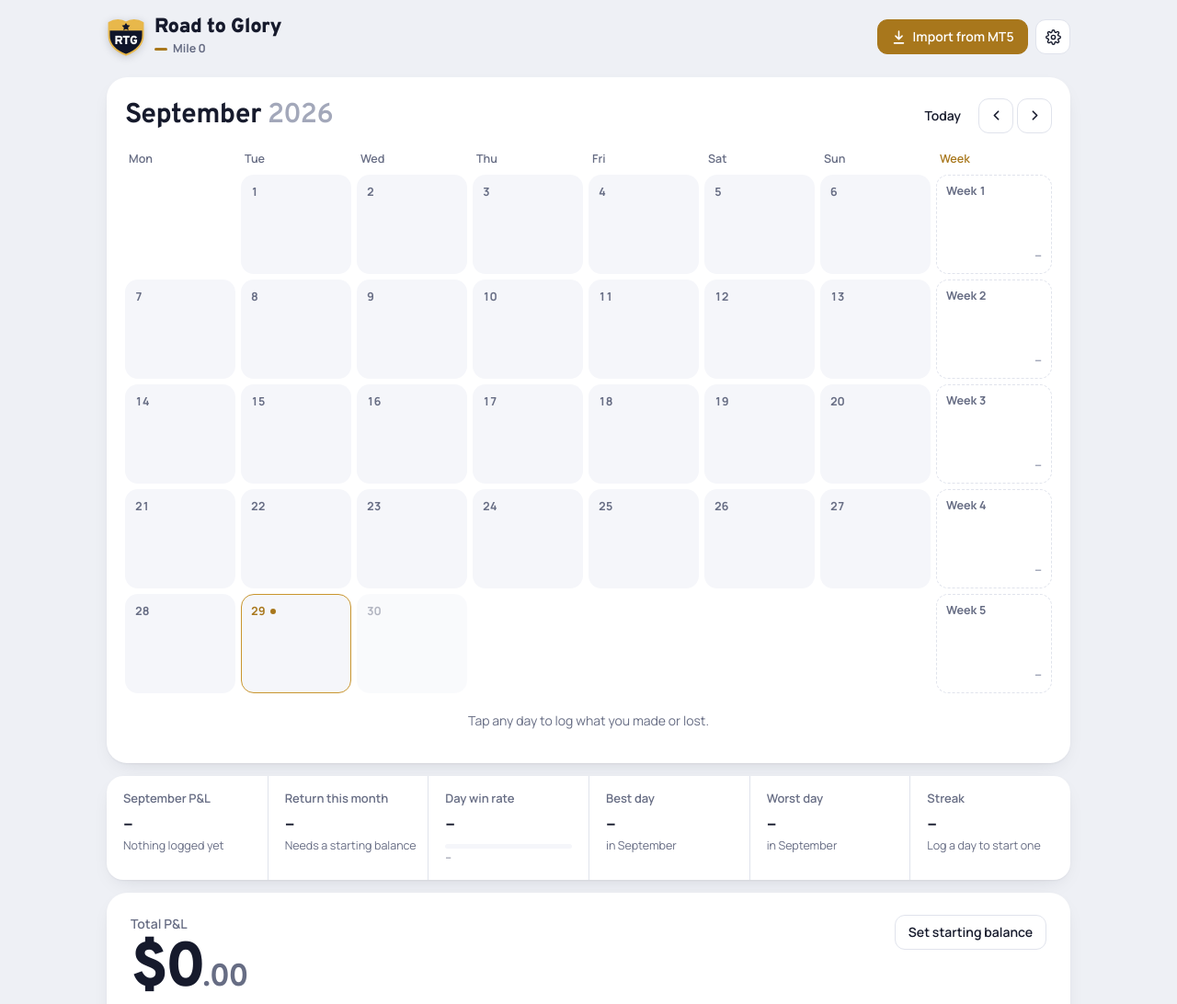
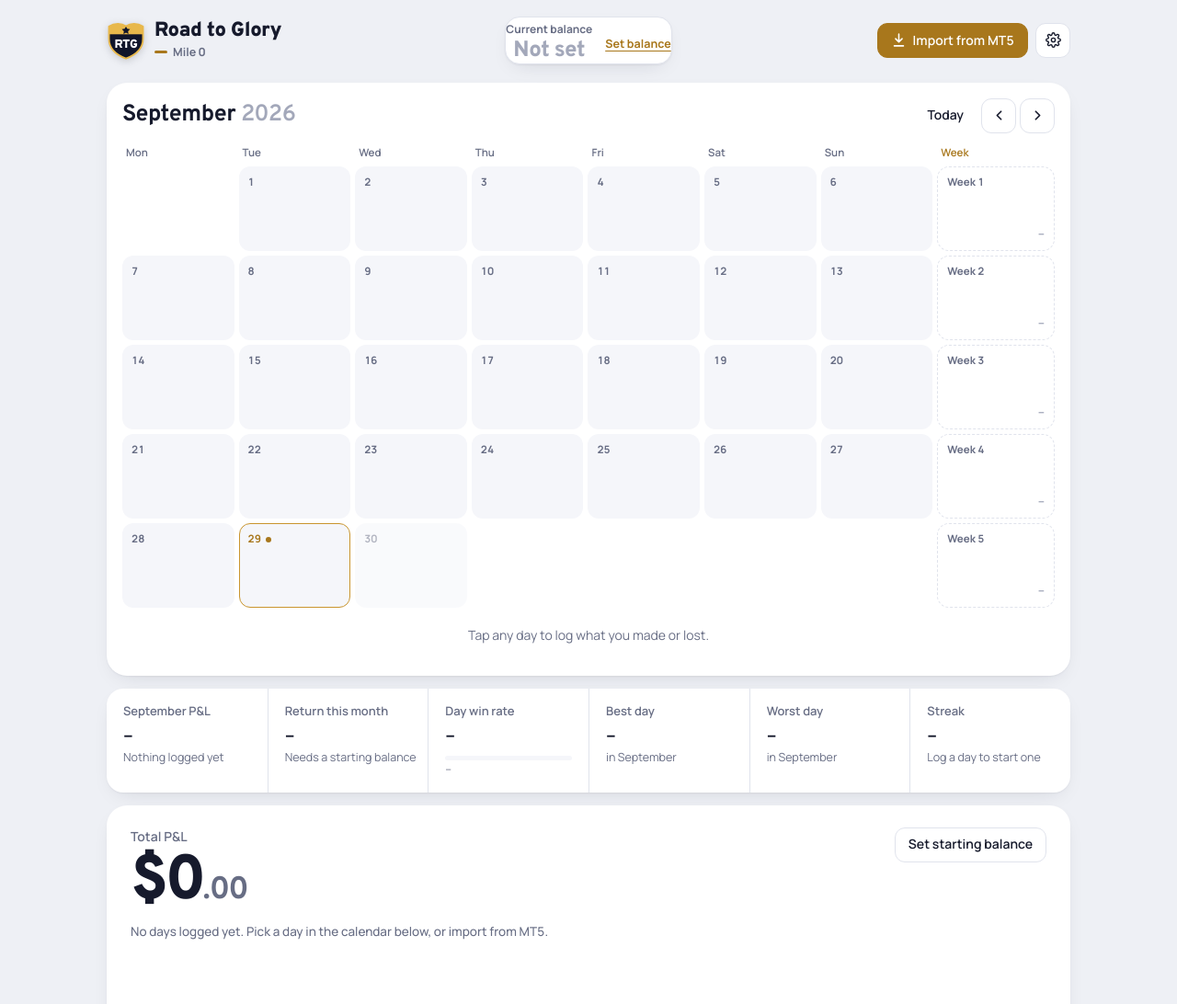
Before and after one commit to ahmed3awaad/pnl-journal, a plain HTML site: page index.html in a window 1280 px wide. Shown: the top 1092 px of the page at 92% size. Drawn offline with Linux system fonts and the light colour scheme.

Commit message:
Add files via upload

```diff
--- a/index.html
+++ b/index.html
@@ -90,7 +90,19 @@ button{cursor:pointer}
 .wrap{max-width:1080px;margin:0 auto;padding:max(18px, env(safe-area-inset-top)) 16px 64px}
 
 /* ---------- top bar ---------- */
-.bar{display:flex;align-items:center;justify-content:space-between;gap:12px;margin-bottom:22px}
+.bar{display:grid;grid-template-columns:1fr auto 1fr;align-items:center;gap:12px;margin-bottom:20px}
+.bar .actions{justify-self:end}
+.curbal{
+  justify-self:center;display:flex;align-items:center;gap:14px;
+  background:var(--surface);box-shadow:var(--shadow);border:1px solid var(--line);
+  border-radius:16px;padding:8px 10px 8px 16px;min-width:0
+}
+.curbal .l{font-size:12px;font-weight:700;color:var(--muted);line-height:1.1}
+.curbal .v{font-family:"Overpass",sans-serif;font-weight:800;font-size:24px;line-height:1.1;margin-top:4px;letter-spacing:-.02em;white-space:nowrap}
+.curbal .v .cents{font-size:.62em;color:var(--muted);font-weight:700}
+.curbal .chip{font-size:12.5px;padding:4px 9px}
+.curbal.empty .v{color:var(--faint)}
+.curbal .setlink{font-size:12.5px}
 .brand{display:flex;align-items:center;gap:10px;min-width:0}
 .brand .shield{width:42px;height:42px;display:block;flex:none;filter:drop-shadow(0 2px 4px rgba(10,14,30,.18))}
 .brand .words{display:flex;flex-direction:column;min-width:0}
@@ -167,15 +179,15 @@ button{cursor:pointer}
 .monthbar h2{font-family:"Overpass",sans-serif;font-weight:700;font-size:24px;letter-spacing:-.02em;margin:0}
 .monthbar h2 span{color:var(--faint);font-weight:600}
 .mleft{display:flex;align-items:center;gap:12px;flex-wrap:wrap;min-width:0}
-.panel{margin-bottom:14px;padding:20px 20px 22px}
-.panel .monthbar{margin-bottom:16px}
-.monthbar h2{font-size:30px}
+.panel{margin-bottom:14px;padding:17px 17px 19px}
+.panel .monthbar{margin-bottom:13px}
+.monthbar h2{font-size:25px}
 .nav{display:flex;gap:4px;align-items:center}
-.cal{display:grid;grid-template-columns:repeat(7,minmax(0,1fr)) minmax(0,1.05fr);gap:6px}
-.dow{font-size:12.5px;color:var(--muted);font-weight:600;padding:0 4px 2px}
+.cal{display:grid;grid-template-columns:repeat(7,minmax(0,1fr)) minmax(0,1.05fr);gap:5px}
+.dow{font-size:11.5px;color:var(--muted);font-weight:600;padding:0 4px 2px}
 .dow.wk{color:var(--gold)}
 .day{
-  position:relative;min-height:108px;border-radius:14px;padding:9px 10px;
+  position:relative;min-height:92px;border-radius:12px;padding:8px 9px;
   display:flex;flex-direction:column;justify-content:space-between;
   background:var(--cell);border:1px solid transparent;text-align:left;
   transition:border-color .12s, transform .12s;
@@ -184,24 +196,24 @@ button.day:hover{border-color:var(--faint)}
 button.day:active{transform:scale(.97)}
 .day.blank{background:transparent}
 .day.future{opacity:.5}
-.day .n{font-size:12.5px;font-weight:700;color:var(--muted)}
+.day .n{font-size:11.5px;font-weight:700;color:var(--muted)}
 .day.today .n{
   color:var(--gold);display:inline-flex;align-items:center;gap:5px
 }
 .day.today .n::after{content:"";width:6px;height:6px;border-radius:9px;background:var(--gold)}
 .day.today{border-color:var(--gold-line)}
 .day .foot{text-align:right;min-width:0}
-.day .amt{font-weight:800;font-size:16.5px;letter-spacing:-.01em;white-space:nowrap;overflow:hidden;text-overflow:ellipsis}
-.day .pct{font-size:11.5px;font-weight:600;opacity:.8;white-space:nowrap}
+.day .amt{font-weight:800;font-size:14px;letter-spacing:-.01em;white-space:nowrap;overflow:hidden;text-overflow:ellipsis}
+.day .pct{font-size:10.5px;font-weight:600;opacity:.8;white-space:nowrap}
 .day .note{position:absolute;top:9px;right:9px;width:6px;height:6px;border-radius:9px;background:var(--ink);opacity:.35}
 .day .short{display:none}
 .wkcell{
   border-radius:13px;padding:8px 10px;display:flex;flex-direction:column;justify-content:space-between;
-  border:1px dashed var(--line);min-height:108px;min-width:0
+  border:1px dashed var(--line);min-height:92px;min-width:0
 }
-.wkcell .n{font-size:12.5px;font-weight:700;color:var(--muted)}
-.wkcell .amt{font-weight:800;font-size:15px;text-align:right;white-space:nowrap;overflow:hidden;text-overflow:ellipsis}
-.wkcell .pct{font-size:11.5px;font-weight:600;text-align:right;color:var(--muted)}
+.wkcell .n{font-size:11.5px;font-weight:700;color:var(--muted)}
+.wkcell .amt{font-weight:800;font-size:13.5px;text-align:right;white-space:nowrap;overflow:hidden;text-overflow:ellipsis}
+.wkcell .pct{font-size:10.5px;font-weight:600;text-align:right;color:var(--muted)}
 .weeklist{display:none;margin-top:14px;border-top:1px solid var(--line)}
 .weeklist div{display:flex;justify-content:space-between;padding:9px 2px;border-bottom:1px solid var(--line);font-weight:600}
 .weeklist div span:first-child{color:var(--muted)}
@@ -274,6 +286,8 @@ select.text{appearance:none;-webkit-appearance:none;background-image:linear-grad
 
 /* ---------- responsive ---------- */
 @media (max-width: 900px){
+  .bar{grid-template-columns:1fr auto;row-gap:12px}
+  .curbal{grid-column:1 / -1;grid-row:2;justify-self:stretch;justify-content:space-between}
   .stats{grid-template-columns:repeat(3,1fr)}
   .stat:nth-child(4){border-left:0}
   .stat:nth-child(n+4){border-top:1px solid var(--line)}
@@ -282,10 +296,10 @@ select.text{appearance:none;-webkit-appearance:none;background-image:linear-grad
   .cal{grid-template-columns:repeat(7,minmax(0,1fr));gap:4px}
   .wkcell,.dow.wk{display:none}
   .weeklist{display:block}
-  .day{min-height:72px;padding:6px 5px;border-radius:10px}
+  .day{min-height:62px;padding:5px 4px;border-radius:9px}
   .day .full,.day .pct{display:none}
   .day .short{display:block}
-  .day .amt{font-size:12px}
+  .day .amt{font-size:11px}
   .day .note{top:7px;right:6px;width:5px;height:5px}
   .day.today .n::after{display:none}
   .dow{padding:0 2px 2px;font-size:11.5px;text-align:center}
@@ -333,6 +347,13 @@ select.text{appearance:none;-webkit-appearance:none;background-image:linear-grad
         <b>Road to Glory</b>
         <span class="mile" id="mile" title="Trading days logged"><i></i><span id="miletext">Mile 0</span></span>
       </div>
+    </div>
+    <div class="curbal" id="curbal" aria-live="polite">
+      <div>
+        <div class="l" id="curbalLabel">Current balance</div>
+        <div class="v" id="curbalVal">–</div>
+      </div>
+      <span id="curbalChip"></span>
     </div>
     <div class="actions">
       <button class="btn gold" id="mtbtn" title="Import closed trades from a MetaTrader 5 report">
@@ -544,8 +565,31 @@ select.text{appearance:none;-webkit-appearance:none;background-image:linear-grad
     $("miletext").textContent = "Mile " + nDays;
     $("mile").title = nDays + " trading day" + (nDays===1?"":"s") + " logged";
     renderHero();
+    renderCurBal();
     renderStats();
     renderCalendar();
+  }
+
+  function renderCurBal(){
+    var total = 0, n = 0;
+    Object.keys(state.entries).forEach(function(k){ total += state.entries[k].amount; n++; });
+    var box = $("curbal");
+    if (state.start > 0){
+      var bal = state.start + total;
+      var str = Math.abs(bal).toLocaleString("en-US",{minimumFractionDigits:2, maximumFractionDigits:2}).split(".");
+      $("curbalLabel").textContent = "Current balance";
+      $("curbalVal").innerHTML = (bal < 0 ? "−" : "") + esc(sym()) + str[0] + '<span class="cents">.' + str[1] + '</span>';
+      $("curbalChip").innerHTML = n ? '<span class="chip ' + (total>0?'gain':total<0?'loss':'flat') + '">' + pctStr(total/state.start*100) + '</span>' : '';
+      box.className = "curbal";
+      box.title = "Starting balance " + fmt(state.start) + ", " + fmt(total,{signed:true}) + " since then";
+    } else {
+      $("curbalLabel").textContent = "Current balance";
+      $("curbalVal").textContent = "Not set";
+      $("curbalChip").innerHTML = '<button class="linkbtn setlink" id="curbalSet">Set balance</button>';
+      $("curbalSet").onclick = openSettings;
+      box.className = "curbal empty";
+      box.title = "";
+    }
   }
 
   function renderHero(){
```
